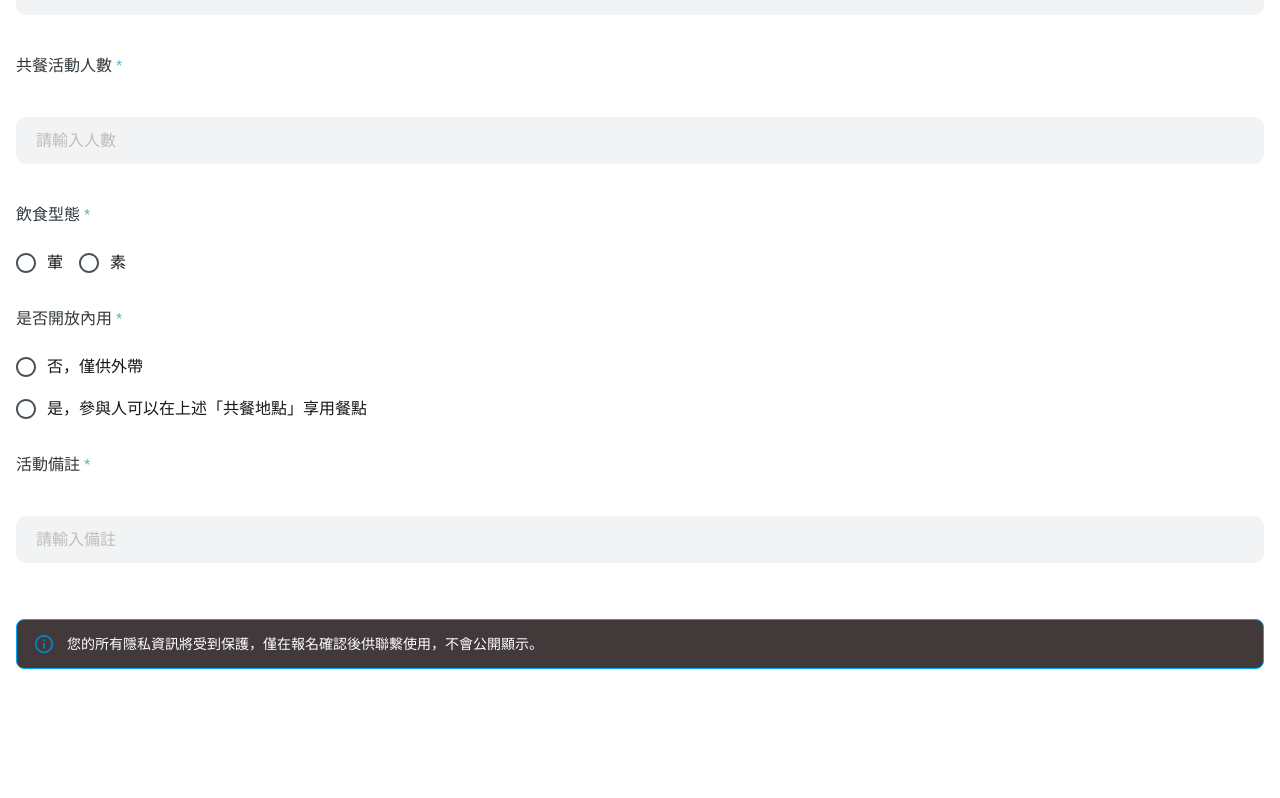
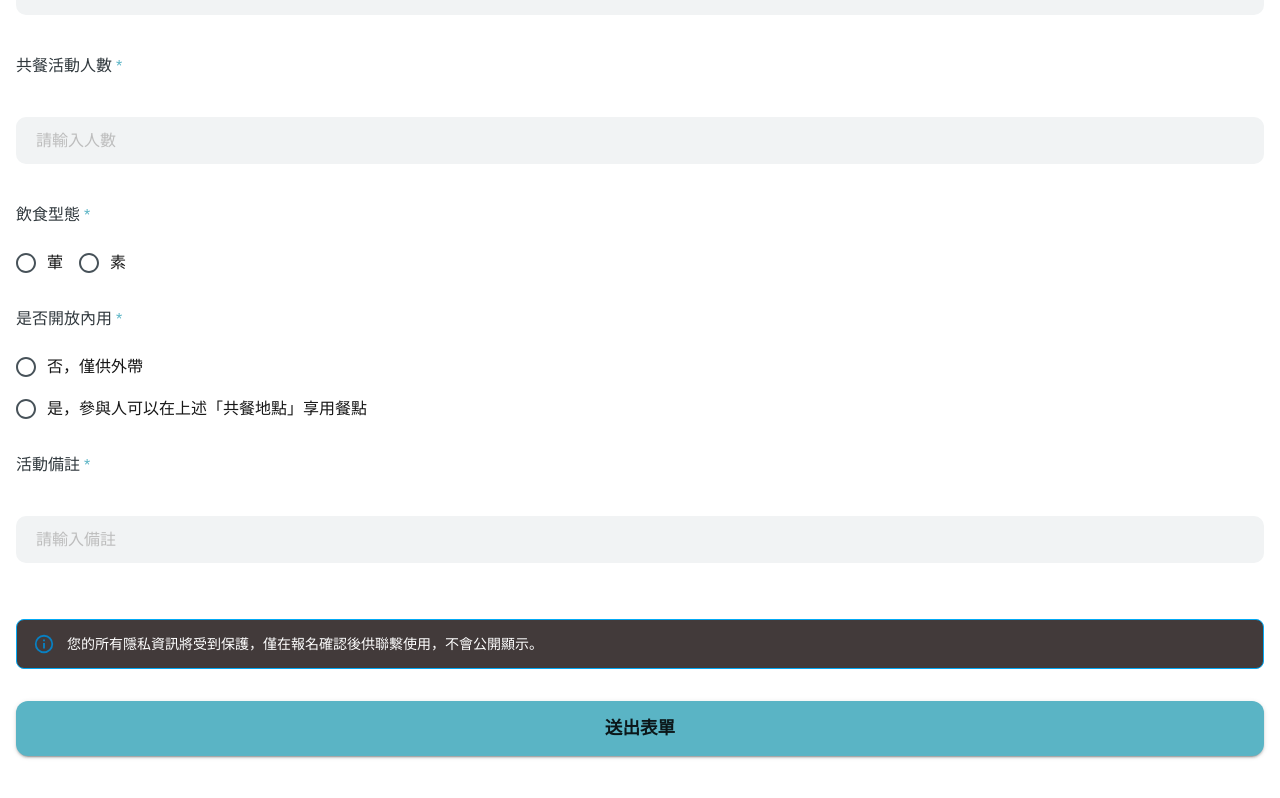
Before and after one commit to Nashexplorer/2025_fall_Codefest_Taipei_Hands_On_Lab, a Next.js app in the folder frontend/cofeast/: page /built-event in a window 1280 px wide. Shown: the part 1146-1944 px from the top of the page. Before the commit the page ends 1815 px from the top, so only its background shows below. Built offline with nearby package versions, Linux system fonts and the light colour scheme; what @mui/material-nextjs would draw is missing.

Commit message:
Add summit button

```diff
--- a/frontend/cofeast/src/app/built-event/page.tsx
+++ b/frontend/cofeast/src/app/built-event/page.tsx
@@ -5,6 +5,7 @@ import { taipeiDistricts } from "@/data";
 import theme from "@/theme";
 import {
   Box,
+  Button,
   Alert,
   Radio,
   RadioGroup,
@@ -354,6 +355,24 @@ const BuiltEventPage = (): React.ReactNode => {
             </Typography>
           </Alert>
         </FormControl>
+        <FormControl fullWidth sx={{ mt: 4, mb: 6 }}>
+          <Button
+            variant="contained"
+            color="primary"
+            size="large"
+            sx={{
+              borderRadius: "12px",
+              py: 1.5,
+              fontSize: "1.1rem",
+              fontWeight: "bold",
+              textTransform: "none",
+            }}
+            onClick={() => {
+            }}
+          >
+            送出表單
+          </Button>
+        </FormControl>
       </div>
     </ThemeProvider>
   );
```
